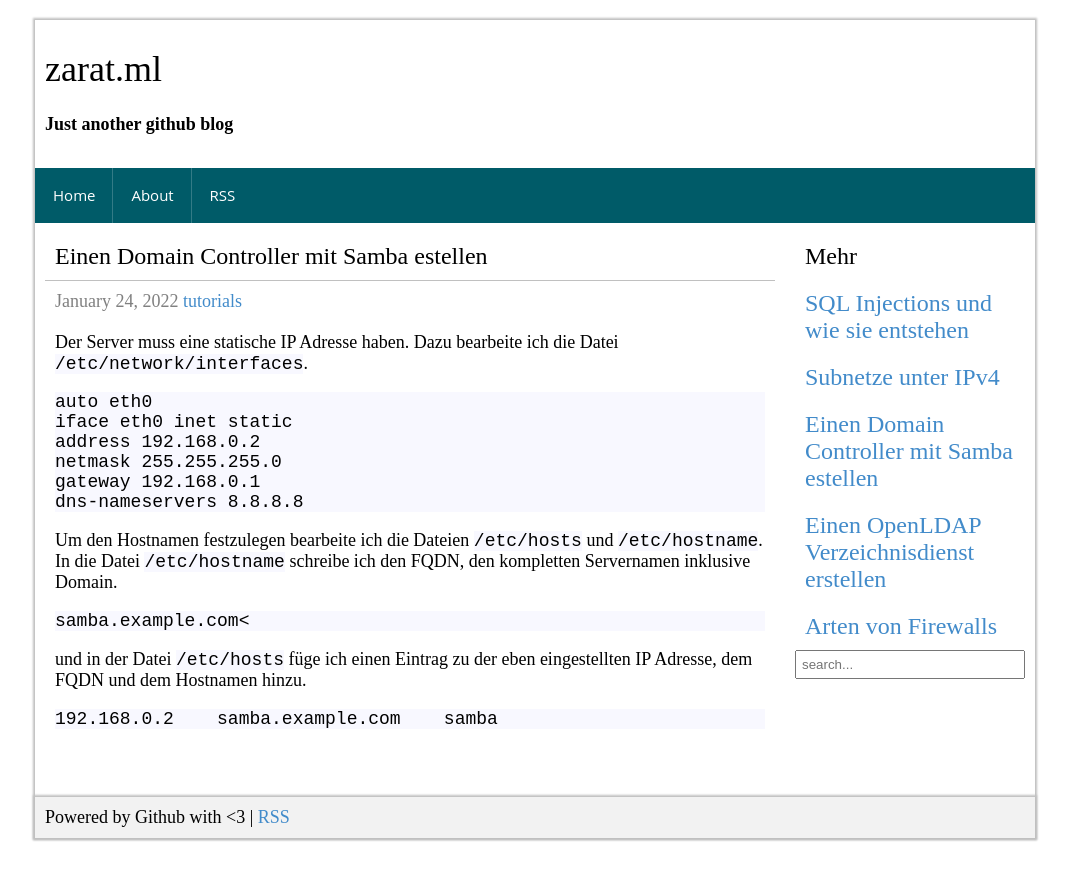
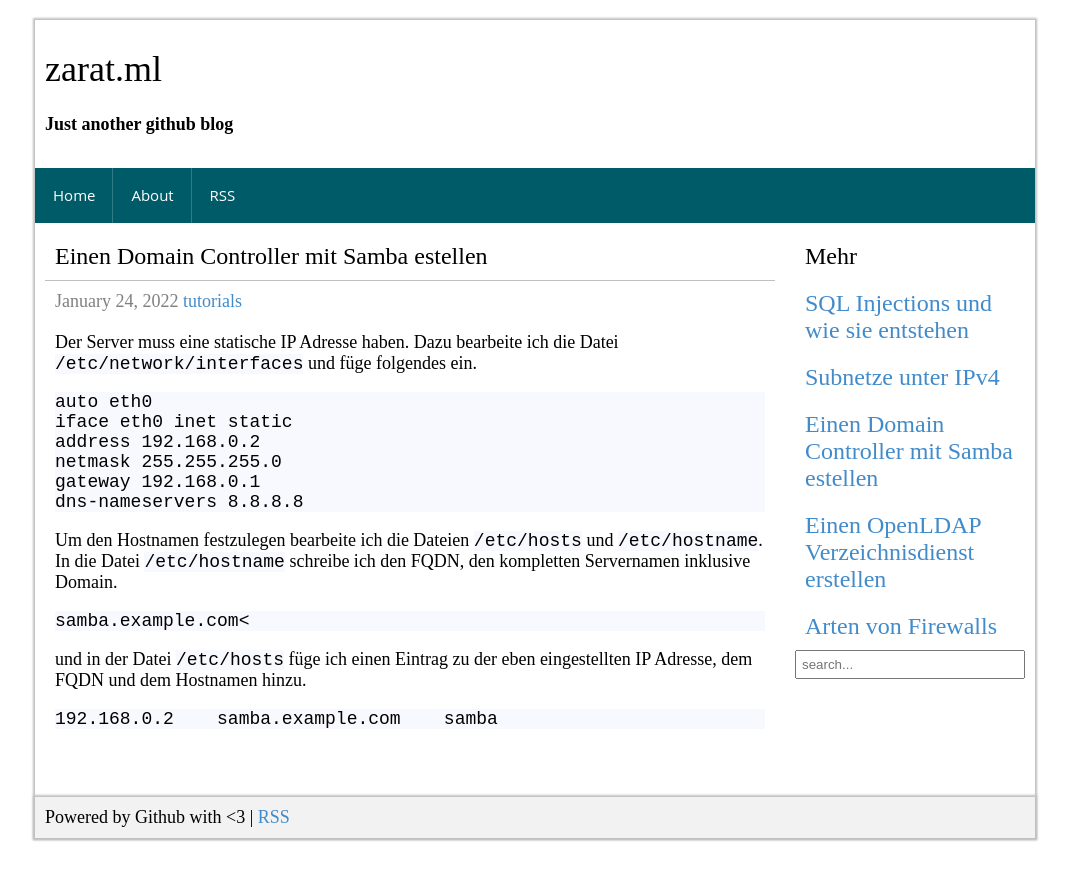
Before and after one commit to zarat/zarat.github.io, a Jekyll site: the page built from _posts/2022-01-24-samba-domain-controller.markdown, in a window 1280 px wide. Shown: the top 880 px of the page, without its empty margins (105-1174 px from the left). Built offline with Jekyll 4.4.1, drawn with Linux system fonts in a browser that asks for light colours; comment, search, counter and statistics services are not loaded.

Commit message:
Update 2022-01-24-samba-domain-controller.markdown

```diff
--- a/_posts/2022-01-24-samba-domain-controller.markdown
+++ b/_posts/2022-01-24-samba-domain-controller.markdown
@@ -6,7 +6,7 @@ category: tutorials
 permalink: /post/samba-domain-controller
 ---
 
-Der Server muss eine statische IP Adresse haben. Dazu bearbeite ich die Datei <code>/etc/network/interfaces</code>.
+Der Server muss eine statische IP Adresse haben. Dazu bearbeite ich die Datei <code>/etc/network/interfaces</code> und füge folgendes ein.
 
 <pre>
 auto eth0
```
